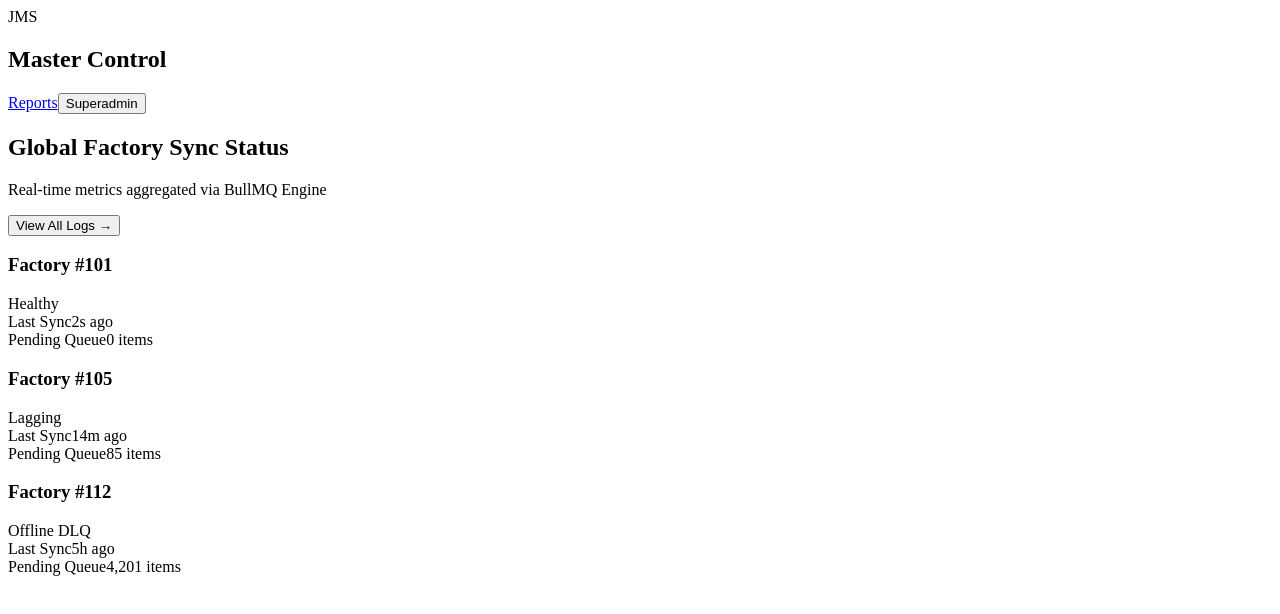
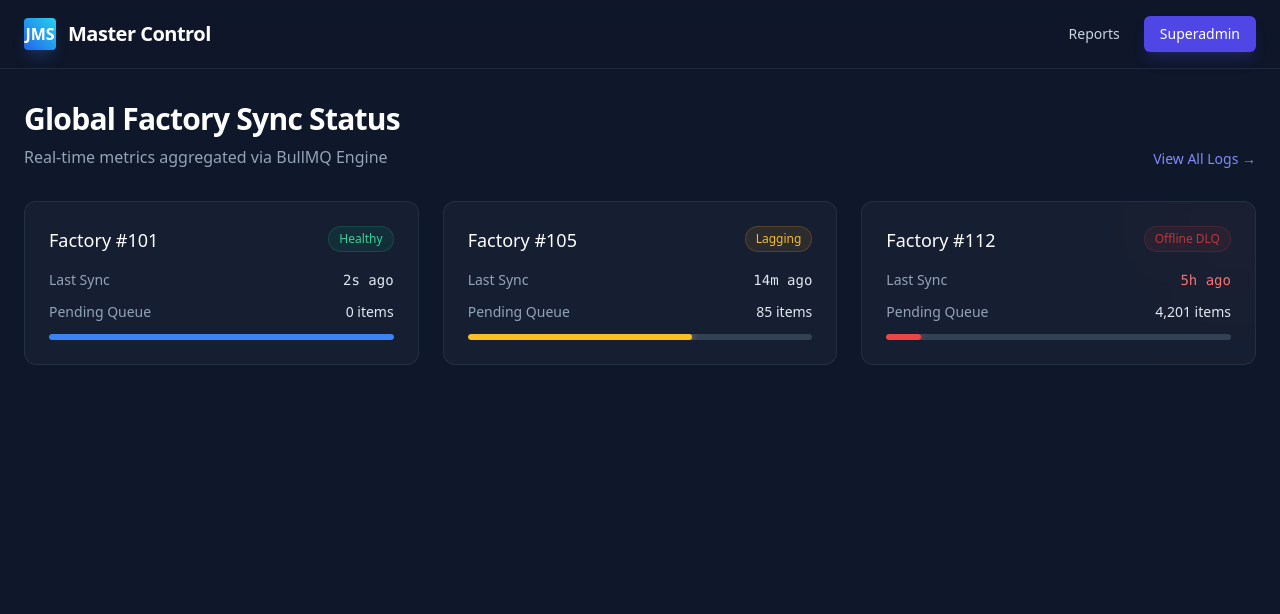
Before and after one commit to malisanjay475/jms_enterprise, a Next.js app in the folder v2-frontend/: page / in a window 1280 px wide. Shown: the top 614 px of the page. Built offline with nearby package versions, Linux system fonts and the light colour scheme.

Commit message:
fix: add tailwind global styles and import to root layout

```diff
--- /dev/null
+++ b/v2-frontend/app/globals.css
@@ -0,0 +1,19 @@
+@tailwind base;
+@tailwind components;
+@tailwind utilities;
+
+:root {
+  --foreground-rgb: 255, 255, 255;
+  --background-start-rgb: 15, 23, 42;
+  --background-end-rgb: 15, 23, 42;
+}
+
+body {
+  color: rgb(var(--foreground-rgb));
+  background: linear-gradient(
+      to bottom,
+      transparent,
+      rgb(var(--background-end-rgb))
+    )
+    rgb(var(--background-start-rgb));
+}
--- a/v2-frontend/app/layout.tsx
+++ b/v2-frontend/app/layout.tsx
@@ -1,3 +1,6 @@
+import React from 'react';
+import './globals.css';
+
 export const metadata = {
   title: 'JMS Enterprise V2',
   description: 'Multi-Factory Enterprise Management System',
```
